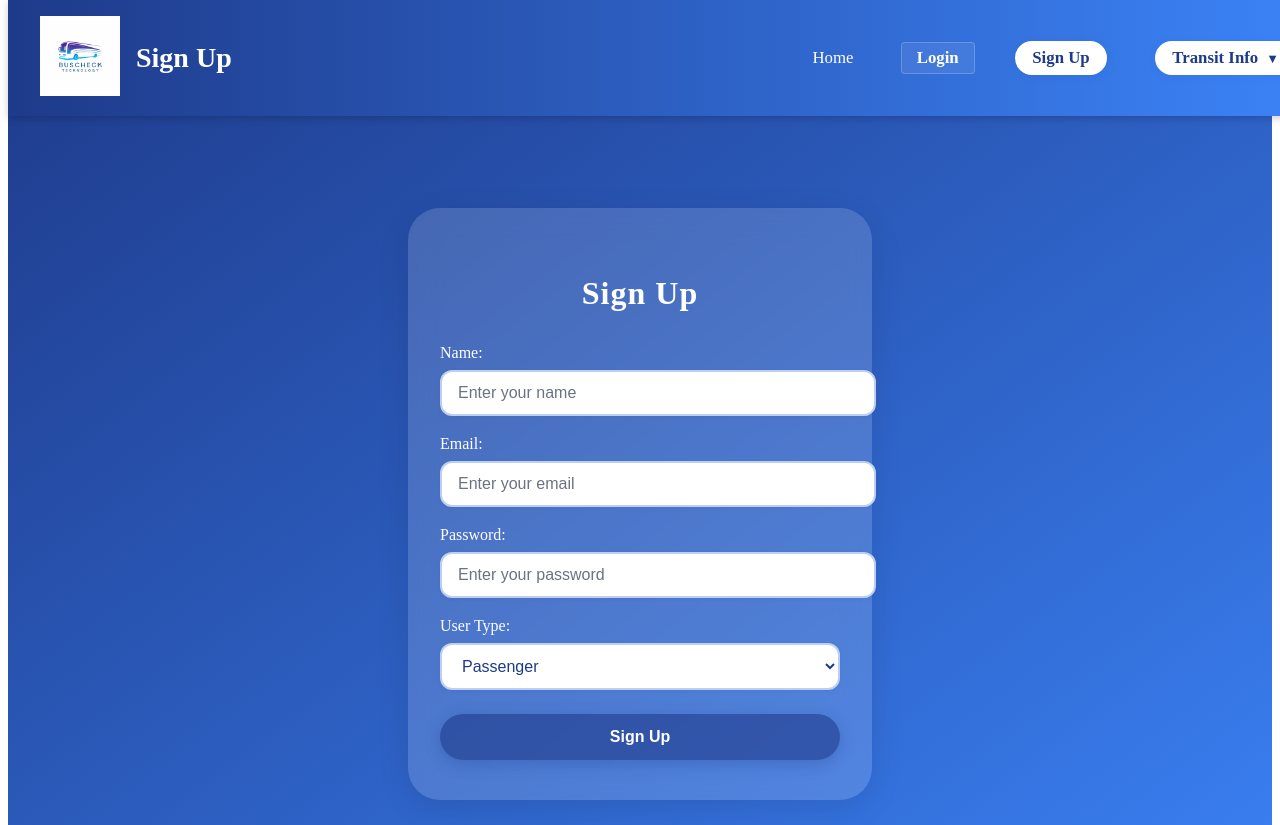
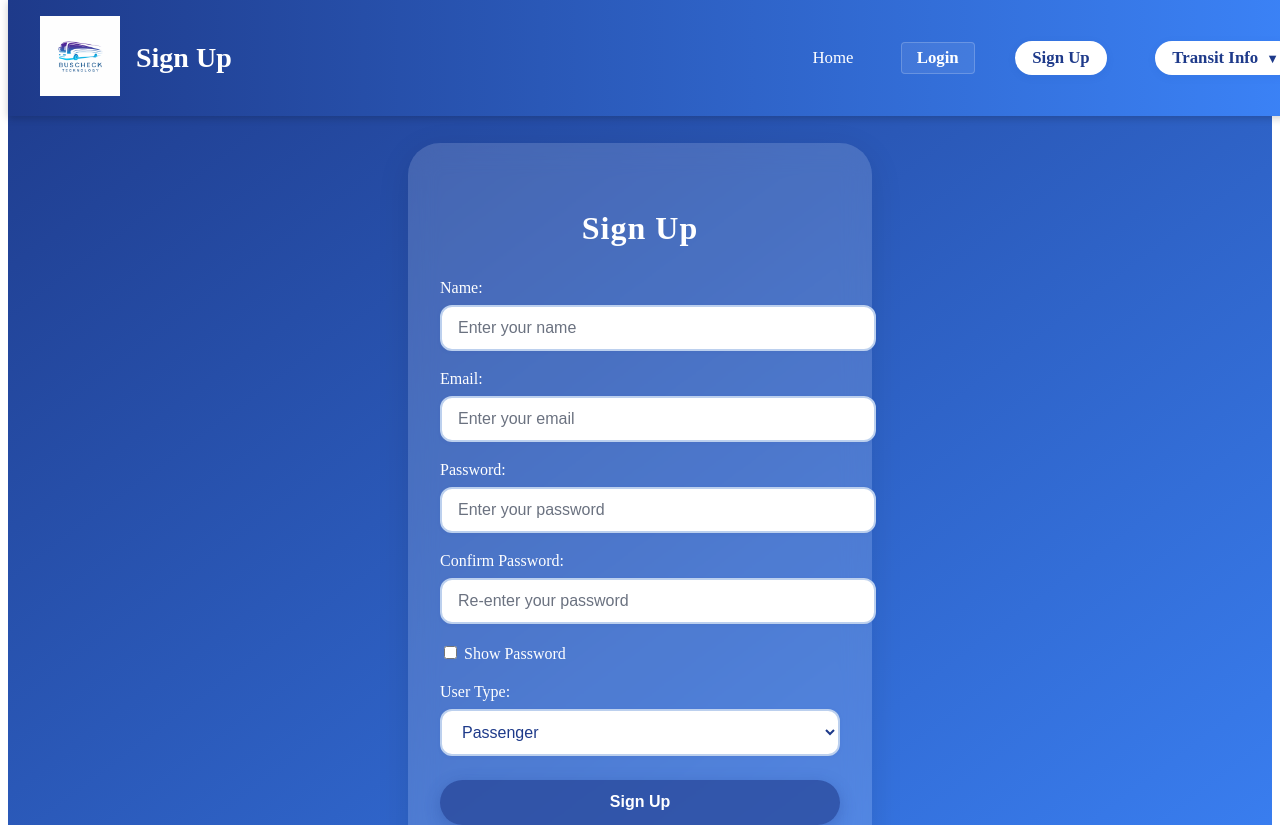
Before and after one commit to davidbekermus/FinalProjecct_DN, a React (Vite) app: page /SignUp in a window 1280 px wide. Shown: the top 825 px of the page. Built offline with nearby package versions, Linux system fonts and the light colour scheme.

Commit message:
added a show password button

```diff
--- a/src/Pages/SignupForm.jsx
+++ b/src/Pages/SignupForm.jsx
@@ -12,14 +12,20 @@ const SignupForm = () => {
     name: "",
     email: "",
     password: "",
-    role: "",
+    confirmPassword: "",
+    role: "passenger",
   });
   const [error, setError] = useState("");
   const [isLoading, setIsLoading] = useState(false);
+  const [showPassword, setShowPassword] = useState(false); // 👈 New state for visibility
 
   const handleChange = (e) => {
     const { id, value } = e.target;
     setFormData((prev) => ({ ...prev, [id]: value }));
+  };
+
+  const togglePasswordVisibility = () => {
+    setShowPassword((prev) => !prev);
   };
 
   const handleSubmit = async (e) => {
@@ -81,7 +87,7 @@ const SignupForm = () => {
               <label htmlFor="password">Password:</label>
               <input
                 id="password"
-                type="password"
+                type={showPassword ? "text" : "password"}
                 value={formData.password}
                 onChange={handleChange}
                 required
@@ -89,6 +95,30 @@ const SignupForm = () => {
                 placeholder="Enter your password"
               />
             </div>
+            <div className="signup-group">
+              <label htmlFor="confirmPassword">Confirm Password:</label>
+              <input
+                id="confirmPassword"
+                type={showPassword ? "text" : "password"}
+                value={formData.confirmPassword}
+                onChange={handleChange}
+                required
+                className="signup-input"
+                placeholder="Re-enter your password"
+              />
+            </div>
+
+            <div className="signup-group">
+              <label>
+                <input
+                  type="checkbox"
+                  checked={showPassword}
+                  onChange={togglePasswordVisibility}
+                />{" "}
+                Show Password
+              </label>
+            </div>
+
             <div className="signup-group">
               <label htmlFor="role">User Type:</label>
               <select
@@ -115,7 +145,7 @@ const SignupForm = () => {
           </form>
         </div>
       </div>
-      <Footer />{" "}
+      <Footer />
     </div>
   );
 };
--- a/src/utils/validations.js
+++ b/src/utils/validations.js
@@ -1,17 +1,27 @@
 export const signupValidation = (formData) => {
-  if (!formData.name || !formData.email || !formData.password) {
+  if (!formData.name || !formData.email || !formData.password || !formData.confirmPassword) {
     return "Please fill in all fields";
-  } else if (formData.password.length < 8) {
-    return "Password must be at least 8 characters long";
-  } else if (!/^[^\s@]+@[^\s@]+\.[^\s@]+$/.test(formData.email)) {
+  }
+  if (formData.name.length < 2 || formData.name.length > 50) {
+    return "Name must be between 2 and 50 characters.";
+  }
+  if (!/.+@.+\..+/.test(formData.email)) {
     return "Please enter a valid email address";
-  } else if (
-    !/\d/.test(formData.password) ||
-    !/[A-Z]/.test(formData.password) ||
-    !/[a-z]/.test(formData.password) ||
-    !/[!@#$%^&*]/.test(formData.password)
-  ) {
-    return "Password must contain at least one uppercase letter, one lowercase letter, one number, and one special character";
+  }
+  if (formData.password.length < 6 || formData.password.length > 128) {
+    return "Password must be between 6 and 128 characters.";
+  }
+  if (!/[0-9]/.test(formData.password)) {
+    return "Password must contain at least one number.";
+  }
+  if (!/[^A-Za-z0-9]/.test(formData.password)) {
+    return "Password must contain at least one symbol.";
+  }
+  if (formData.password !== formData.confirmPassword) {
+    return "Passwords do not match.";
+  }
+  if (!formData.role || (formData.role !== "passenger" && formData.role !== "driver")) {
+    return "Please select a valid user type.";
   }
   return "";
 };
@@ -19,13 +29,7 @@ export const signupValidation = (formData) => {
 export const signinValidation = (formData) => {
   if (!formData.email || !formData.password) {
     return "Please fill in all fields.";
-  } else if (
-    !/\d/.test(formData.password) ||
-    !/[A-Z]/.test(formData.password) ||
-    !/[a-z]/.test(formData.password) ||
-    !/[!@#$%^&*]/.test(formData.password)
-  ) {
-    return "Password must contain at least one uppercase letter, one lowercase letter, one number, and one special character";
   }
+  // You may want to add similar password checks here if needed
   return "";
 };
```
